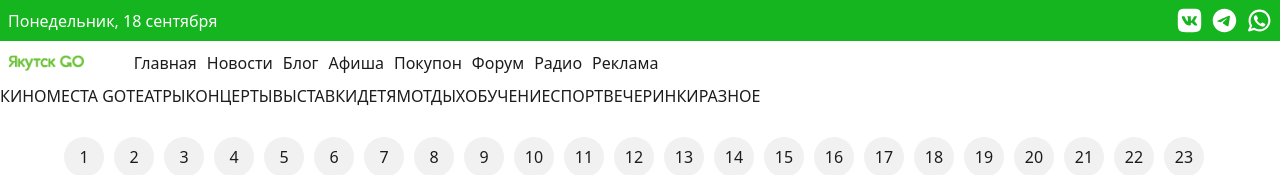
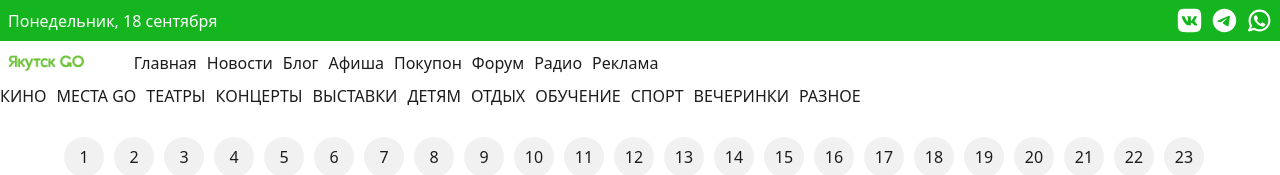
Before and after one commit to JustAlexeyDev/YakutskGO, a React (Create React App) app: page /Afisha in a window 1280 px wide. Shown: the top 175 px of the page. Built offline with nearby package versions, Linux system fonts and the light colour scheme.

Commit message:
MEGAHOTFIX

```diff
--- a/src/Components/AfishaNav.jsx
+++ b/src/Components/AfishaNav.jsx
@@ -49,7 +49,7 @@ const AfishaNav = () => {
       </nav>
       </div>
       <div className="pc gap">
-        <div>
+        <div className='gap'>
           <Link>КИНО</Link>
           <Link>МЕСТА GO</Link>
           <Link>ТЕАТРЫ</Link>
```
